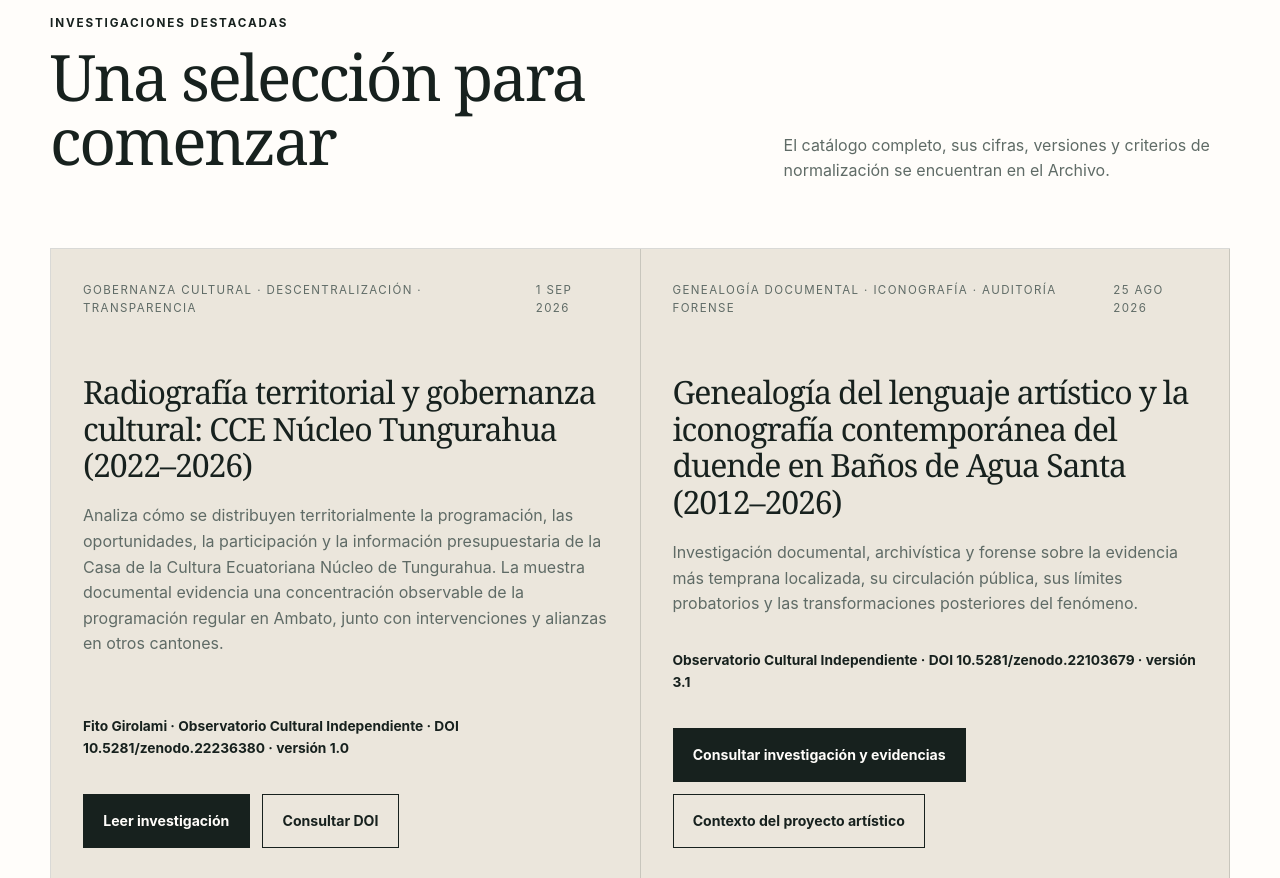
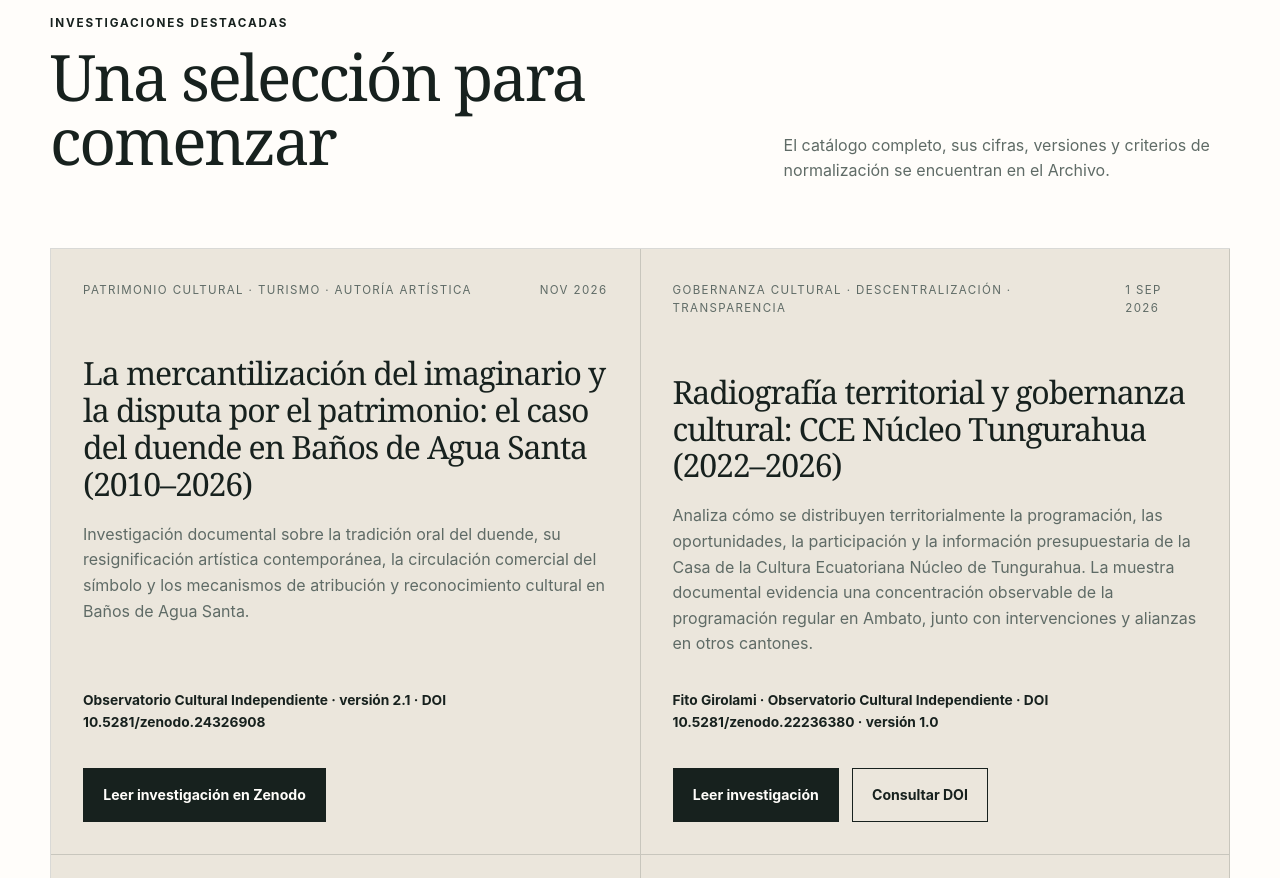
Before and after one commit to FitoGirolami/observatorioculturalindependiente.org, a plain HTML site: page index.html in a window 1280 px wide. Shown: the part 3764-4642 px from the top of the page. Drawn offline with Linux system fonts and the light colour scheme.

Commit message:
Publicar investigación OCI sobre duendes y patrimonio (DOI 10.5281/zenodo.24326908)

```diff
--- a/index.html
+++ b/index.html
@@ -106,6 +106,7 @@
           <p>El catálogo completo, sus cifras, versiones y criterios de normalización se encuentran en el Archivo.</p>
         </div>
         <div class="publication-grid">
+          <article class="publication-card publication-card-link"><div class="publication-meta"><span>Patrimonio cultural · Turismo · Autoría artística</span><time datetime="2026-11">nov 2026</time></div><h3>La mercantilización del imaginario y la disputa por el patrimonio: el caso del duende en Baños de Agua Santa (2010–2026)</h3><p>Investigación documental sobre la tradición oral del duende, su resignificación artística contemporánea, la circulación comercial del símbolo y los mecanismos de atribución y reconocimiento cultural en Baños de Agua Santa.</p><div class="publication-authors">Observatorio Cultural Independiente · versión 2.1 · DOI 10.5281/zenodo.24326908</div><div class="hero-actions"><a class="button button-primary" href="https://doi.org/10.5281/zenodo.24326908" target="_blank" rel="noopener noreferrer">Leer investigación en Zenodo</a></div></article>
           <article class="publication-card publication-card-link"><div class="publication-meta"><span>Gobernanza cultural · Descentralización · Transparencia</span><time datetime="2026-09-01">1 sep 2026</time></div><h3>Radiografía territorial y gobernanza cultural: CCE Núcleo Tungurahua (2022–2026)</h3><p>Analiza cómo se distribuyen territorialmente la programación, las oportunidades, la participación y la información presupuestaria de la Casa de la Cultura Ecuatoriana Núcleo de Tungurahua. La muestra documental evidencia una concentración observable de la programación regular en Ambato, junto con intervenciones y alianzas en otros cantones.</p><div class="publication-authors">Fito Girolami · Observatorio Cultural Independiente · DOI 10.5281/zenodo.22236380 · versión 1.0</div><div class="hero-actions"><a class="button button-primary" href="estudios/cce-tungurahua-radiografia-territorial-2022-2026.html">Leer investigación</a><a class="button button-secondary" href="https://doi.org/10.5281/zenodo.22236380" target="_blank" rel="noopener noreferrer">Consultar DOI</a></div></article>
           <article class="publication-card publication-card-link"><div class="publication-meta"><span>Genealogía documental · Iconografía · Auditoría forense</span><time datetime="2026-08-25">25 ago 2026</time></div><h3>Genealogía del lenguaje artístico y la iconografía contemporánea del duende en Baños de Agua Santa (2012–2026)</h3><p>Investigación documental, archivística y forense sobre la evidencia más temprana localizada, su circulación pública, sus límites probatorios y las transformaciones posteriores del fenómeno.</p><div class="publication-authors">Observatorio Cultural Independiente · DOI 10.5281/zenodo.22103679 · versión 3.1</div><div class="hero-actions"><a class="button button-primary" href="https://doi.org/10.5281/zenodo.22103679" target="_blank" rel="noopener noreferrer">Consultar investigación y evidencias</a><a class="button button-secondary" href="https://lacasadelduende.art/investigacion.html" target="_blank" rel="noopener noreferrer">Contexto del proyecto artístico</a></div></article>
           <article class="publication-card publication-card-link"><div class="publication-meta"><span>Memoria cultural · Turismo · Trazabilidad</span><time datetime="2026-08-24">24 ago 2026</time></div><h3>¿Cuándo aparecieron los duendes en Baños de Agua Santa?</h3><p>Reconstrucción documental del paisaje turístico previo a 2013, del antecedente “Encañonado del Duende”, de la aparición de una iconografía contemporánea y de su posterior incorporación al relato turístico e institucional.</p><div class="publication-authors">Observatorio Cultural Independiente · DOI 10.5281/zenodo.22085894 · versión 1.0</div><div class="hero-actions"><a class="button button-primary" href="estudios/duendes-banos-memoria-cultural-2012-2026.html">Leer investigación</a><a class="button button-secondary" href="https://doi.org/10.5281/zenodo.22085894" target="_blank" rel="noopener noreferrer">Consultar DOI</a></div></article>
```
